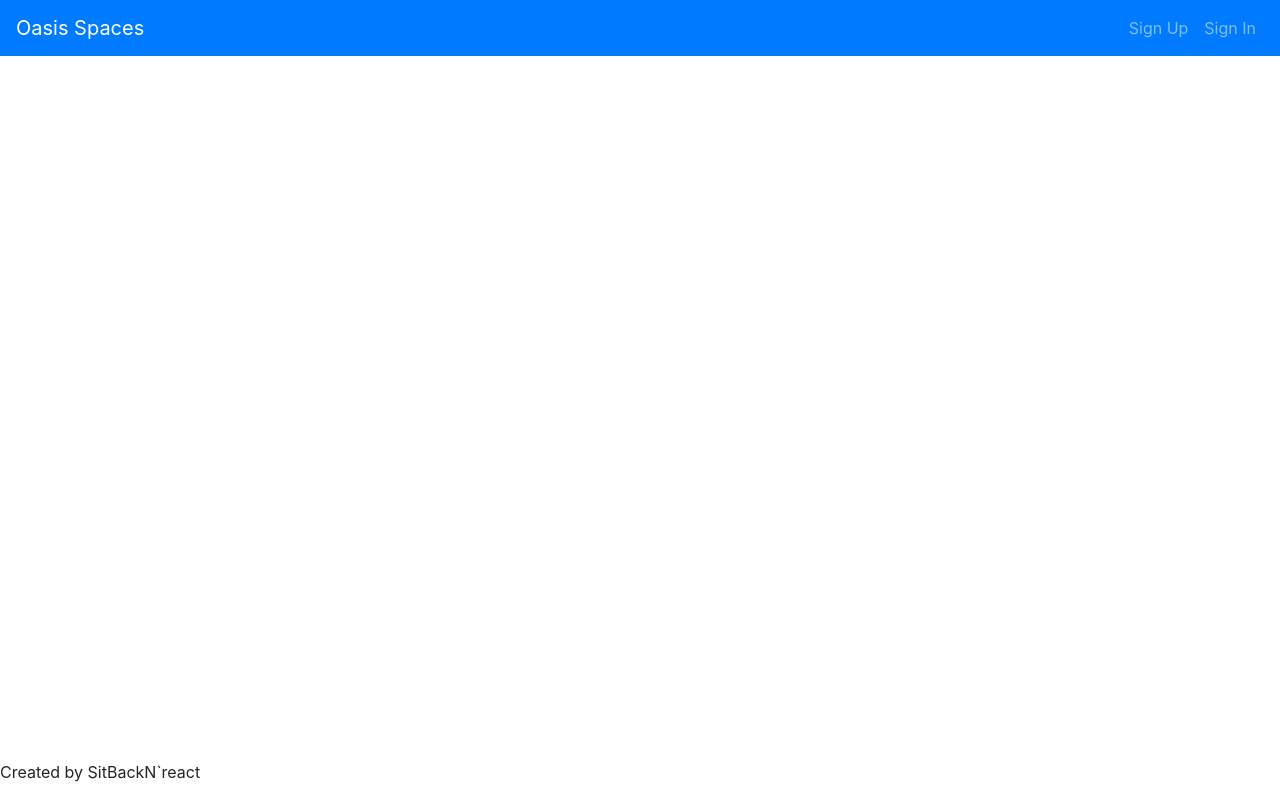
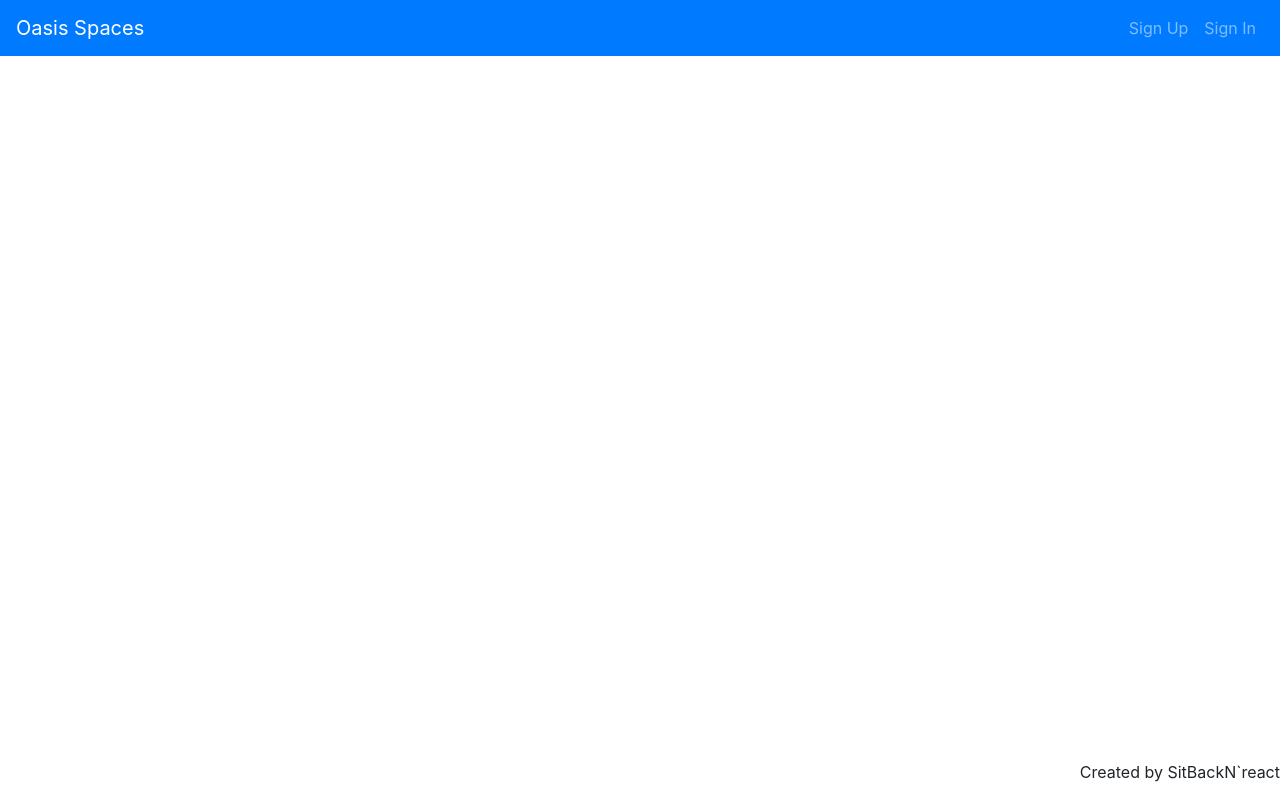
Before and after one commit to SitBackN-React/oasis-spaces-client, a React app: page /#/ in a window 1280 px wide. Built offline with nearby package versions, Linux system fonts and the light colour scheme.

Commit message:
Changed page layout and styling
Also added classes

```diff
--- a/src/components/shared/Footer.js
+++ b/src/components/shared/Footer.js
@@ -1,7 +1,7 @@
 import React from 'react'
 
 const Footer = () => (
-  <p>Created by SitBackN`react</p>
+  <p className="footer">Created by SitBackN`react</p>
 )
 
 export default Footer
--- a/src/index.scss
+++ b/src/index.scss
@@ -1,12 +1,23 @@
 @import '~bootstrap/scss/bootstrap';
 
-p {
+.footer {
   text-align: center;
-  vertical-align: middle;
+  vertical-align: bottom;
   position: absolute;
   bottom: 0;
+  right: 0;
 }
 
 h4 {
+  text-align: center;
+}
 
+ul {
+  text-align: center;
+  display: inline;
+  list-style-position: inside;
 }
+
+.container {
+  text-align: center;
+}
```
